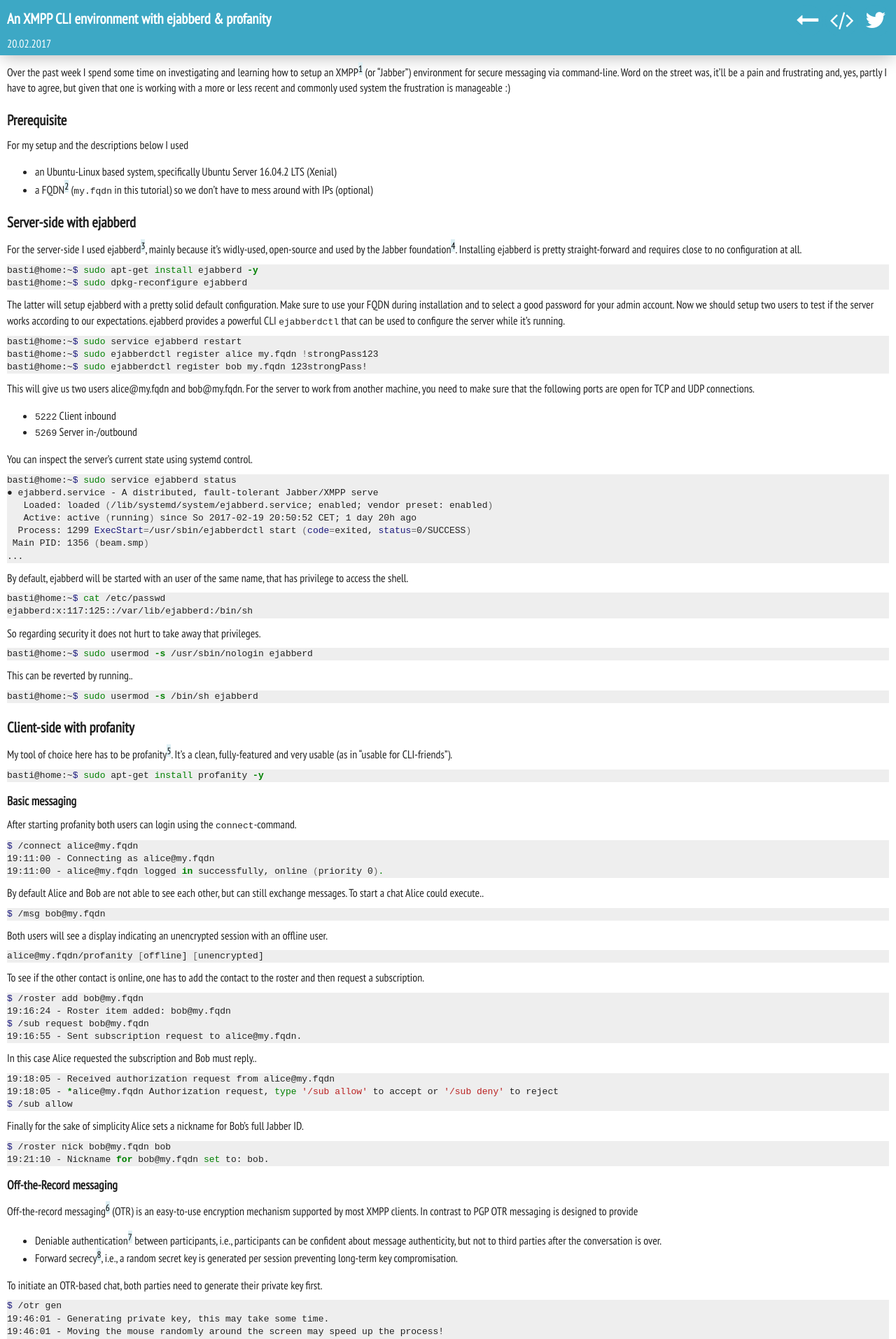
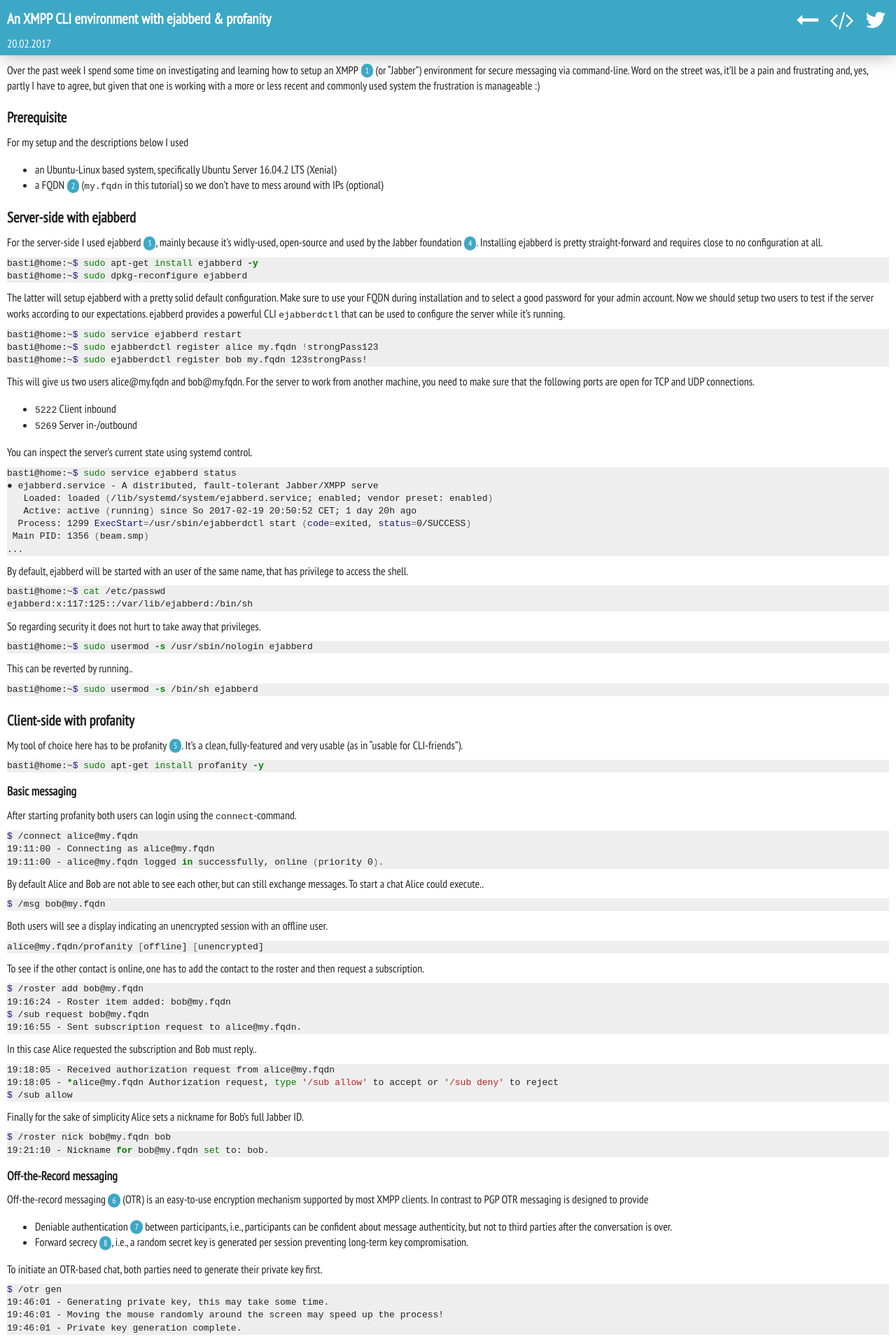
Before and after one commit to BastiTee/localhost, a Jekyll site: the page built from _posts/2017-02-20-setup-xmpp-on-cmdline.md, in a window 1280 px wide. Shown: the top 1914 px of the page at 70% size. Built offline with Jekyll 4.4.1, drawn with Linux system fonts in a browser that asks for light colours.

Commit message:
footnote;

```diff
--- a/css/main.css
+++ b/css/main.css
@@ -137,6 +137,21 @@
     font-weight: normal;
     margin: 10px 0px 0px 0px;
     font-size: 100%;
+}
+
+#main-body sup {
+    vertical-align: baseline;
+}
+
+#main-body a.footnote {
+    /*vertical-align: middle;*/
+    font-style: normal;
+    margin: 0em 0em 0em 0.3em;
+    padding: 0.2em 0.5em 0.2em 0.5em;
+    font-size: 90%;
+    border-radius: 1.2em;
+    background-color: #3DA8C5;
+    color: #FFFFFF;
 }
 
 /* SITE DEFAULTS (CURRENTLY INDEX PAGE ONLY)
```
